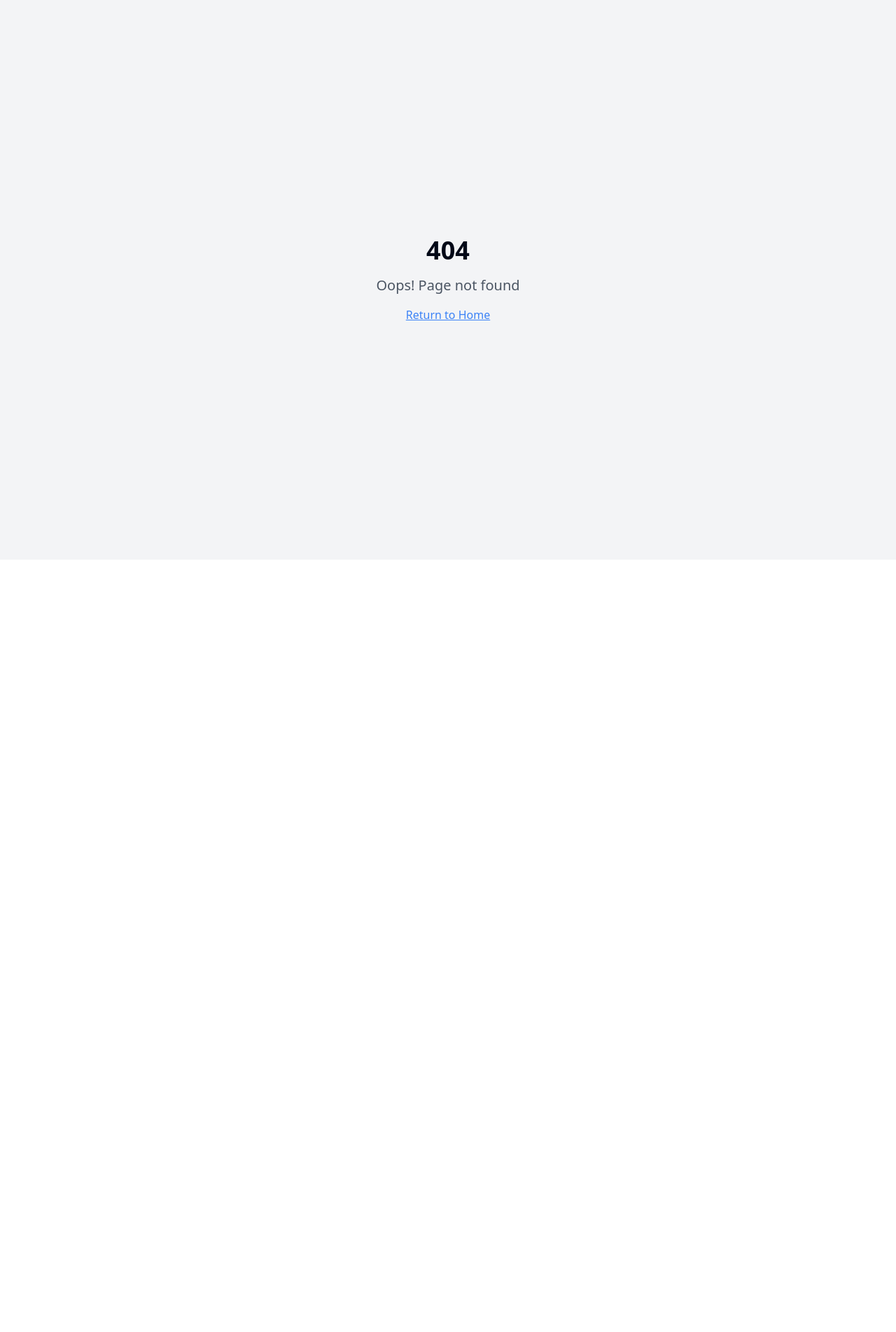
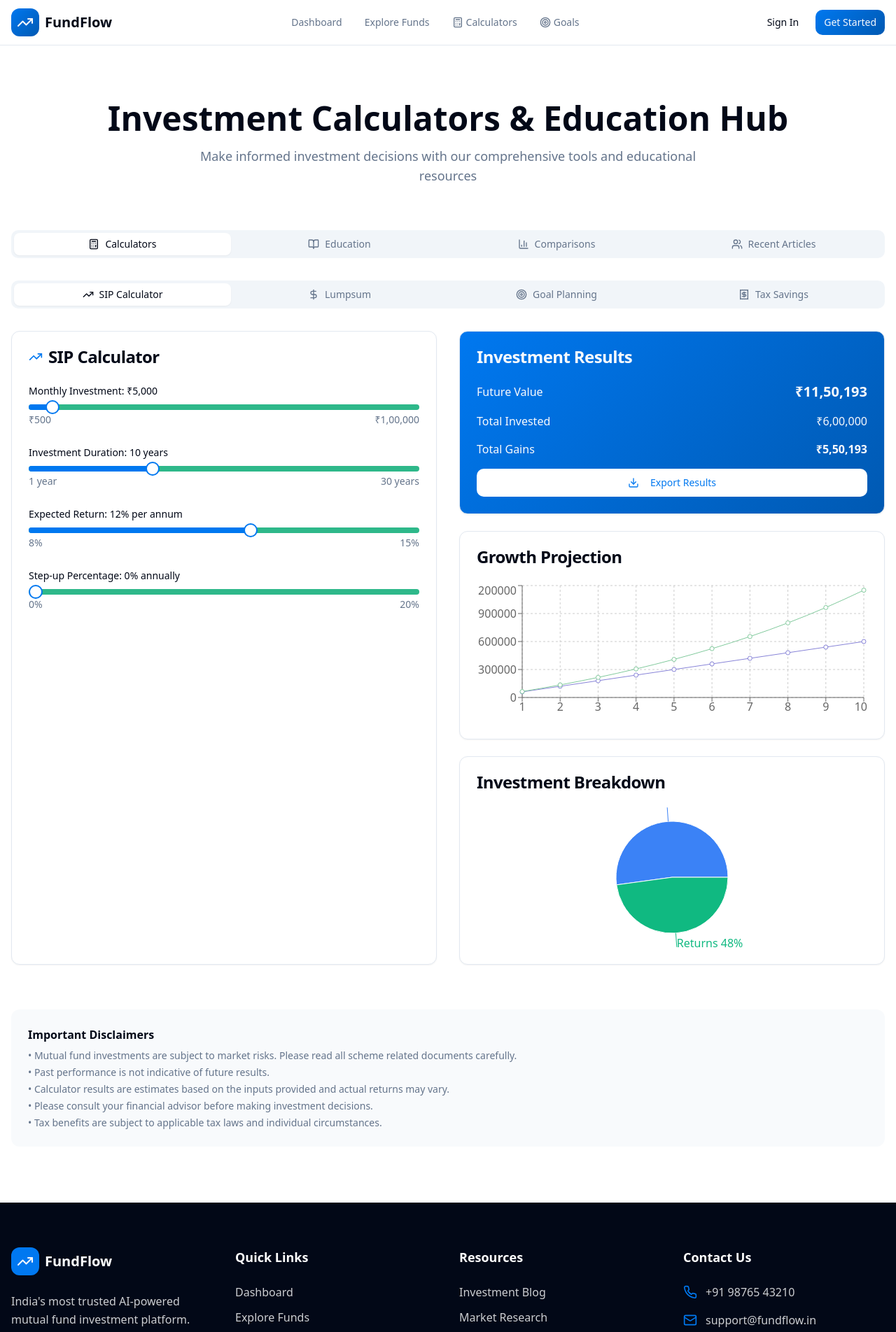
Before and after one commit to pranavagarwal183/fund-flow, a React (Vite) app: page /calculators in a window 1280 px wide. Before the commit this address had no page. Shown: the top 1904 px of the page at 70% size. Before the commit the page ends 800 px from the top, so only its background shows below. Built offline with nearby package versions, Linux system fonts and the light colour scheme.

Commit message:
Move calculators and education hub to /calculators
Move the calculators and education hub from the index page to the /calculators route.

```diff
--- a/src/App.tsx
+++ b/src/App.tsx
@@ -7,6 +7,7 @@ import Index from "./pages/Index";
 import Dashboard from "./pages/Dashboard";
 import Funds from "./pages/Funds";
 import Goals from "./pages/Goals";
+import Calculators from "./pages/Calculators";
 import Privacy from "./pages/Privacy";
 import NotFound from "./pages/NotFound";
 
@@ -23,6 +24,7 @@ const App = () => (
           <Route path="/dashboard" element={<Dashboard />} />
           <Route path="/funds" element={<Funds />} />
           <Route path="/goals" element={<Goals />} />
+          <Route path="/calculators" element={<Calculators />} />
           <Route path="/privacy" element={<Privacy />} />
           {/* ADD ALL CUSTOM ROUTES ABOVE THE CATCH-ALL "*" ROUTE */}
           <Route path="*" element={<NotFound />} />
--- /dev/null
+++ b/src/pages/Calculators.tsx
@@ -0,0 +1,15 @@
+import { Calculators as CalculatorsSection } from "@/components/sections/Calculators";
+import { Header } from "@/components/layout/Header";
+import { Footer } from "@/components/layout/Footer";
+
+const Calculators = () => {
+  return (
+    <div className="min-h-screen bg-background">
+      <Header />
+      <CalculatorsSection />
+      <Footer />
+    </div>
+  );
+};
+
+export default Calculators;
--- a/src/pages/Index.tsx
+++ b/src/pages/Index.tsx
@@ -1,7 +1,6 @@
 import { Hero } from "@/components/sections/Hero";
 import { Features } from "@/components/sections/Features";
 import { HowItWorks } from "@/components/sections/HowItWorks";
-import { Calculators } from "@/components/sections/Calculators";
 import { TrustIndicators } from "@/components/sections/TrustIndicators";
 import { Header } from "@/components/layout/Header";
 import { Footer } from "@/components/layout/Footer";
@@ -13,7 +12,6 @@ const Index = () => {
       <Hero />
       <Features />
       <HowItWorks />
-      <Calculators />
       <TrustIndicators />
       <Footer />
     </div>
```
